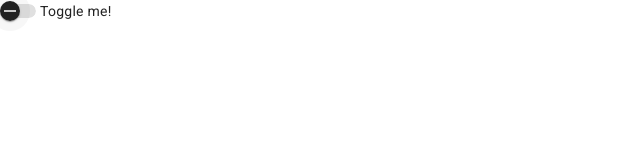
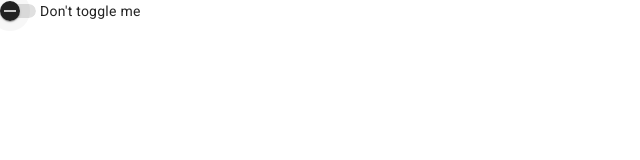
Before and after one commit to STUDEVPH/Studevph, an Angular app in the folder project/: page / in a window 1280 px wide. Shown: the top 160 px of the page, without its empty margins (0-640 px from the left). Built offline with nearby package versions, Linux system fonts and the light colour scheme.

Commit message:
Added code

```diff
--- a/project/src/app/app.component.html
+++ b/project/src/app/app.component.html
@@ -1 +1 @@
-<mat-slide-toggle>Toggle me!</mat-slide-toggle>
+<mat-slide-toggle>Don't toggle me</mat-slide-toggle>
```
